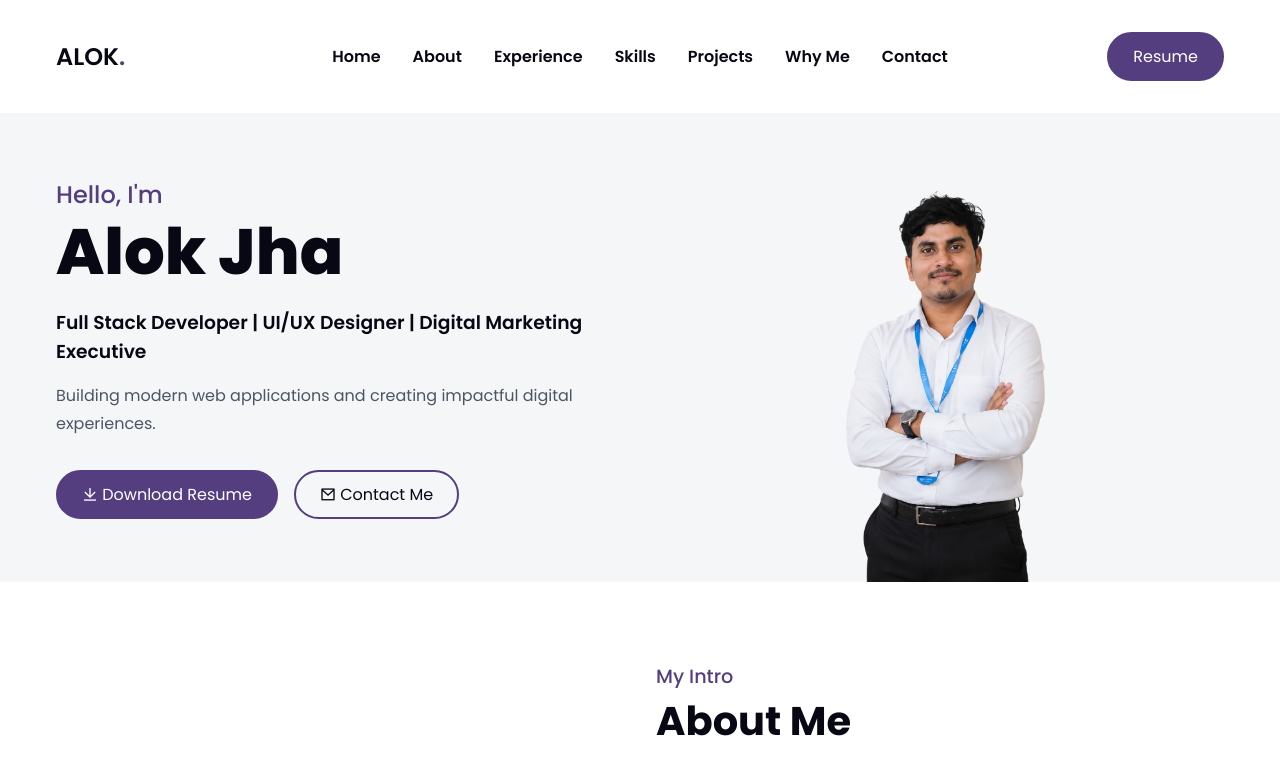
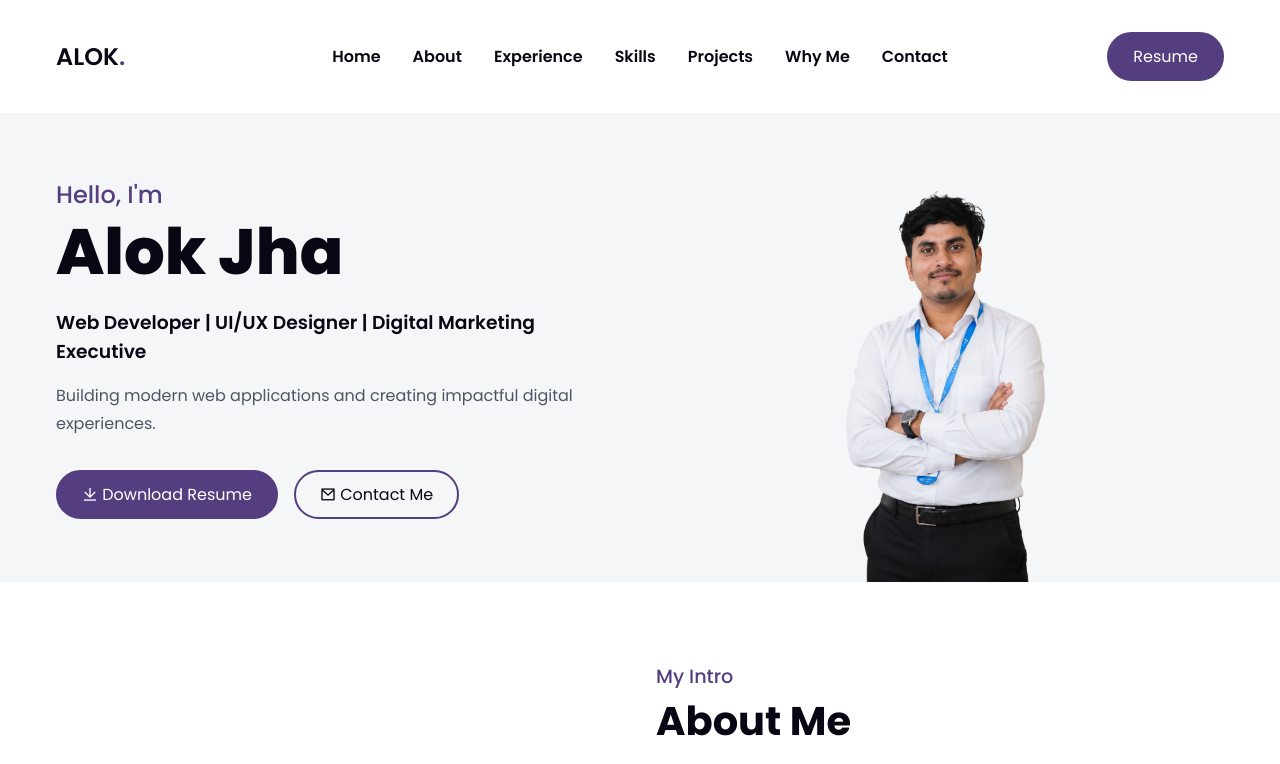
Before and after one commit to Alokjha1999/Alokportfolio2026, a plain HTML site: page index.html in a window 1280 px wide. Shown: the top 764 px of the page. Drawn offline with nearby package versions, Linux system fonts and the light colour scheme.

Commit message:
Update index.html

```diff
--- a/index.html
+++ b/index.html
@@ -55,7 +55,7 @@
       <h1>Alok Jha</h1>
 
       <h3>
-  Full Stack Developer
+  Web Developer
   <span>|</span>
   UI/UX Designer
   <span>|</span>
```
